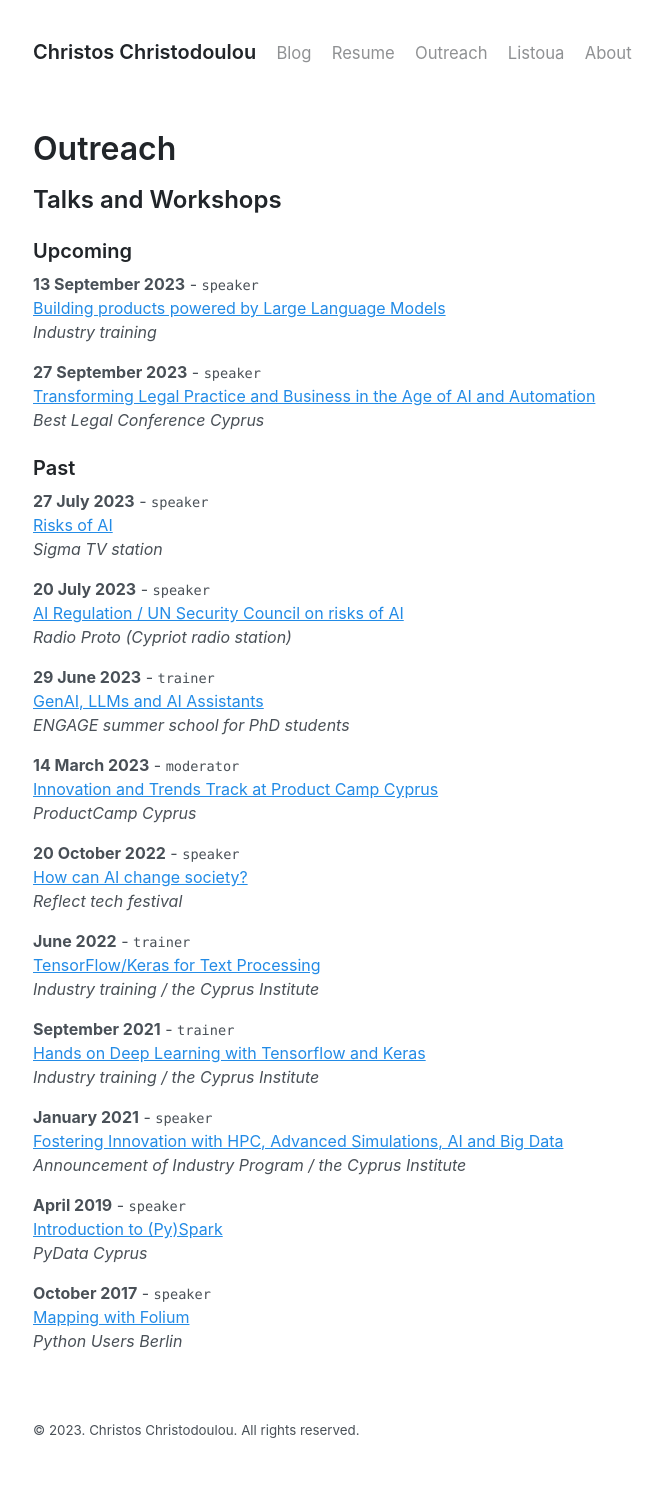
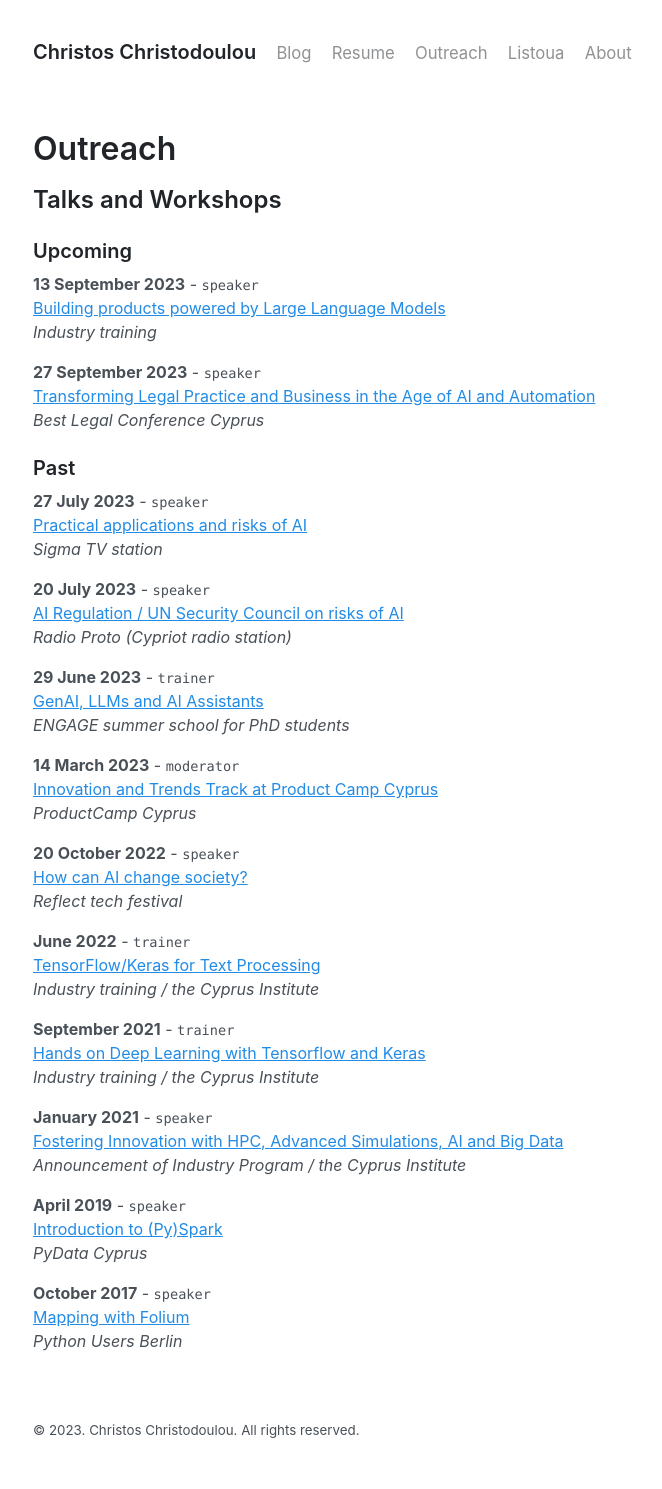
Before and after one commit to chr7stos/chr7stos.github.io, a Jekyll site: the page built from _pages/outreach.md, in a window 1280 px wide. Shown: the whole page, without its empty margins (271-933 px from the left). Built offline with Jekyll 4.4.1, drawn with Linux system fonts in a browser that asks for light colours.

Commit message:
Update outreach.md

```diff
--- a/_pages/outreach.md
+++ b/_pages/outreach.md
@@ -20,7 +20,7 @@ _Best Legal Conference Cyprus_
 ### Past
 
 __27 July 2023__ - `speaker`
-[Risks of AI]()
+[Practical applications and risks of AI](https://www.youtube.com/watch?v=-WA7_UqOQG8)
 _Sigma TV station_
 
 __20 July 2023__ - `speaker`
```
